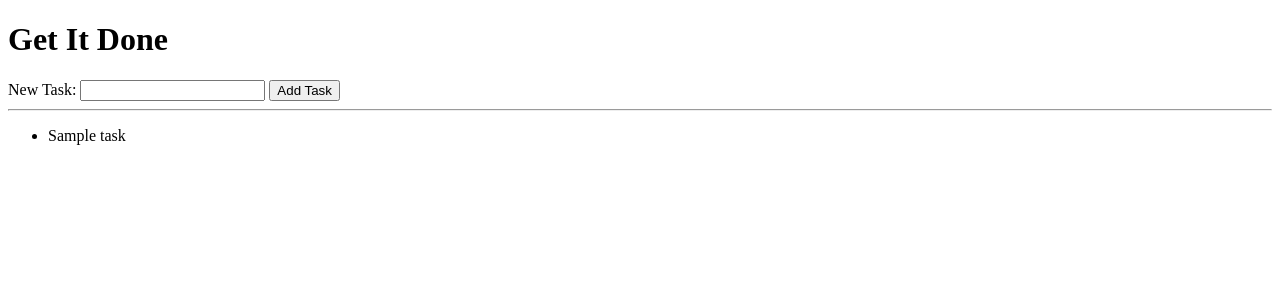
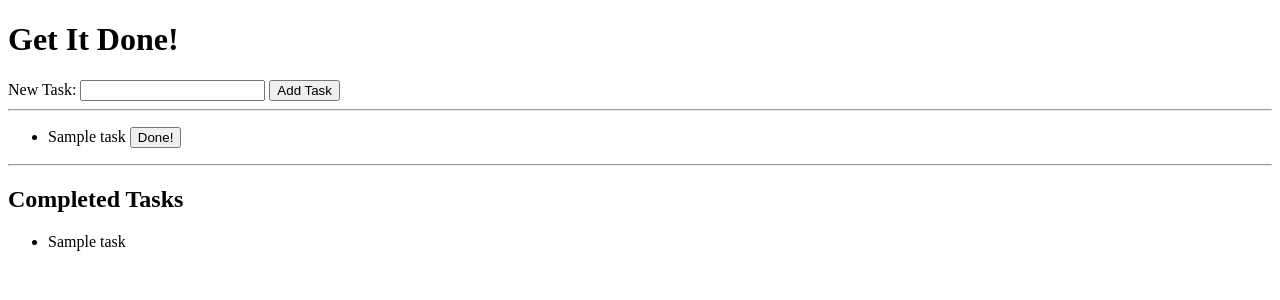
Before and after one commit to spchaplin/git-it-done, a Flask app: template templates/todos.html in a window 1280 px wide. Shown: the top 300 px of the page. Run offline with Flask 2, Linux system fonts and the light colour scheme; tables that the repository leaves empty hold one stand-in row (values such as "Sample post"); the template is opened without the code that fills it: values that come from a table or form of the project are taken from there, most other values are stand-ins (such as "Sample title", 1, 10 or a date in 2020).

Commit message:
get-it-done phase 1 complete - add and remove tasks from database

```diff
--- a/main.py
+++ b/main.py
@@ -1,18 +1,45 @@
 from flask import Flask, request, redirect, render_template
-import jinja2
+from flask_sqlalchemy import SQLAlchemy
 
 app = Flask(__name__)
 app.config['DEBUG'] = True
+app.config['SQLALCHEMY_DATABASE_URI'] = 'mysql+pymysql://get-it-done:@localhost:3306/get-it-done'
+app.config['SQLALCHEMY_ECHO'] = True
+db = SQLAlchemy(app)
 
-tasks = []
+#creates table with name = lowercase version of class name
+class Task(db.Model):
+
+    id = db.Column(db.Integer, primary_key=True)
+    name = db.Column(db.String(120))
+    completed = db.Column(db.Boolean)
+
+    def __init__(self, name):
+        self.name = name
+        self.completed = False
 
 @app.route('/', methods=['POST', 'GET'])
 def index():
 
     if request.method == 'POST':
-        task = request.form["task"]
-        tasks.append(task)
+        task_name = request.form['task']
+        new_task = Task(task_name)
+        db.session.add(new_task)
+        db.session.commit()
 
-    return render_template('todos.html', title='Get It Done!', tasks=tasks)
+    tasks = Task.query.filter_by(completed=False).all()
+    completed_tasks = Task.query.filter_by(completed=True).all()
+    return render_template('todos.html', title="Get It Done!", tasks=tasks, completed_tasks=completed_tasks)
 
-app.run()
+@app.route('/delete-task', methods=['POST'])
+def delete_task():
+
+    task_id = int(request.form['task-id'])
+    task = Task.query.get(task_id)
+    task.completed = True
+    db.session.commit()
+
+    return redirect('/')
+
+if __name__ == '__main__':
+    app.run()
--- a/templates/base.html
+++ b/templates/base.html
@@ -1,16 +1,12 @@
 <!doctype html>
 <html>
-<head>
-    <title>{{title}}</title>
-    <meta charset="utf-8" />
-    <meta http-equiv="Content-type" content="text/html; charset=utf-8" />
-    <meta name="viewport" content="width=device-width, initial-scale=1" />
-</head>
+    <head>
+        <title>{{title}}</title>
+    </head>
+<body>
 
-<body>
     {% block content %}
+    {% endblock %}
 
-    {% endblock %}
 </body>
-
 </html>
--- a/templates/todos.html
+++ b/templates/todos.html
@@ -1,14 +1,16 @@
 {% extends "base.html" %}
 
 {% block content %}
-<h1>Get It Done</h1>
-<form method='post'>
-    <label>
-        New Task:
-        <input type="text" name='task'>
-    </label>
-    <input type="submit" value='Add Task'>
-    <hr>
+    <h1>Get It Done!</h1>
+    <form method='post'>
+        <label>
+            New Task:
+            <input type="text" name='task' />
+        </label>
+        <input type="submit" value='Add Task' />
+    </form>
+
+    <hr />
 
     {% if tasks|length == 0 %}
     <p>No tasks yet</p>
@@ -16,11 +18,33 @@
 
         <ul>
             {% for task in tasks %}
-            <li>{{task}}</li>
+            <li>{{task.name}}
+                <form method="POST" action="/delete-task" style="display:inline-block;">
+                    <input type="hidden" name="task-id" value="{{task.id}}" />
+                    <input type="submit" value="Done!" />
+                </form>
+            </li>
             {% endfor %}
         </ul>
 
     {% endif %}
 
-</form>
+    <hr />
+
+    <h2>Completed Tasks</h2>
+
+    {% if completed_tasks|length == 0 %}
+    <p>No completed tasks yet</p>
+    {% else %}
+
+        <ul>
+            {% for task in completed_tasks %}
+            <li>{{task.name}}
+            </li>
+            {% endfor %}
+        </ul>
+
+    {% endif %}
+
+
 {% endblock %}
```
Also changed, not shown: templates.Scott.old/base.html (added, +16 -0 lines), templates.Scott.old/todos.html (added, +31 -0 lines).
